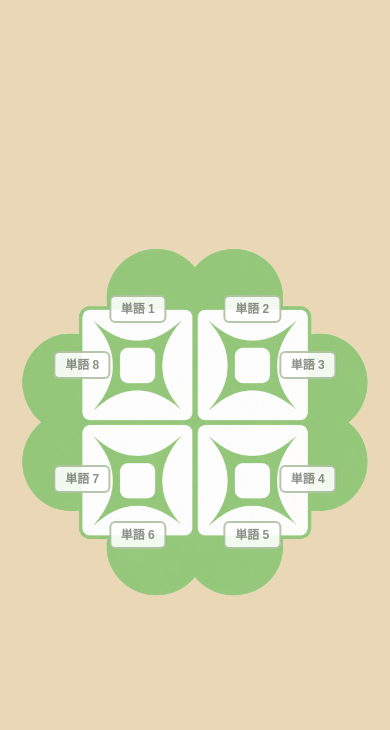
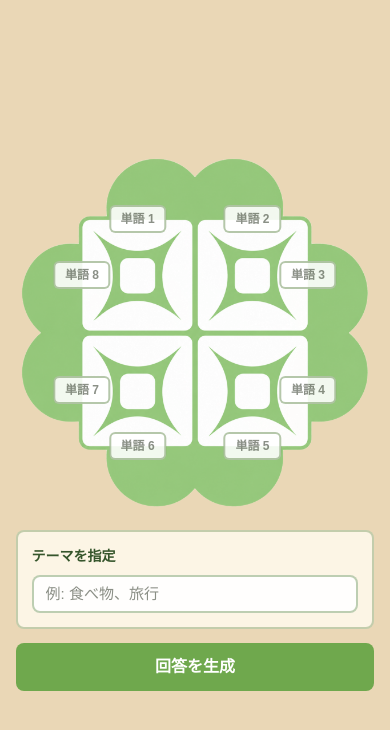
Before and after one commit to 8823-dev/clover-solver, a Next.js app: page / in a window 390 px wide. Shown: the top 730 px of the page. Built offline with nearby package versions, Linux system fonts and the light colour scheme.

Commit message:
feat: 回答生成操作パネルを追加

```diff
--- a/src/app/globals.css
+++ b/src/app/globals.css
@@ -32,10 +32,18 @@
   background-color: var(--clover-page-background);
 }
 
+.solver-layout {
+  display: flex;
+  align-items: center;
+  justify-content: center;
+  gap: clamp(24px, 4vw, 48px);
+}
+
 .clover-board {
   position: relative;
   width: min(82vw, 620px);
   aspect-ratio: 1 / 1;
+  flex: 0 1 620px;
 }
 
 .clover-board__image {
@@ -67,6 +75,88 @@
 .clover-board__input:focus {
   border-color: #4f8d35;
   background: #ffffff;
+}
+
+.generate-panel {
+  display: flex;
+  width: min(100%, 240px);
+  flex: 0 0 240px;
+  flex-direction: column;
+  gap: 14px;
+}
+
+.generate-panel__options {
+  display: flex;
+  flex-direction: column;
+  gap: 8px;
+  border: 2px solid rgba(91, 132, 67, 0.35);
+  border-radius: 8px;
+  background: rgba(255, 251, 239, 0.84);
+  padding: 14px;
+}
+
+.generate-panel__label {
+  color: #35552b;
+  font-size: 14px;
+  font-weight: 700;
+}
+
+.generate-panel__theme-input {
+  height: 38px;
+  border: 2px solid rgba(91, 132, 67, 0.4);
+  border-radius: 8px;
+  background: rgba(255, 255, 255, 0.9);
+  color: #17210f;
+  font-size: 15px;
+  outline: none;
+  padding: 0 12px;
+}
+
+.generate-panel__theme-input:focus {
+  border-color: #4f8d35;
+  background: #ffffff;
+}
+
+.generate-panel__button {
+  height: 48px;
+  border: 0;
+  border-radius: 8px;
+  background: #6fa84d;
+  color: #ffffff;
+  cursor: pointer;
+  font-size: 16px;
+  font-weight: 700;
+}
+
+.generate-panel__button:disabled {
+  cursor: not-allowed;
+  opacity: 0.72;
+}
+
+.generate-panel__status {
+  display: flex;
+  min-height: 24px;
+  align-items: center;
+  justify-content: center;
+  gap: 8px;
+  color: #35552b;
+  font-size: 14px;
+  font-weight: 700;
+}
+
+.generate-panel__spinner {
+  width: 16px;
+  aspect-ratio: 1 / 1;
+  border: 2px solid rgba(53, 85, 43, 0.2);
+  border-top-color: #4f8d35;
+  border-radius: 9999px;
+  animation: generate-spin 0.8s linear infinite;
+}
+
+@keyframes generate-spin {
+  to {
+    transform: rotate(360deg);
+  }
 }
 
 .clover-board__input--top-left {
@@ -109,9 +199,15 @@
   left: 18.5%;
 }
 
-@media (max-width: 640px) {
+@media (max-width: 900px) {
+  .solver-layout {
+    flex-direction: column;
+    gap: 18px;
+  }
+
   .clover-board {
     width: min(92vw, 520px);
+    flex-basis: auto;
   }
 
   .clover-board__input {
@@ -119,4 +215,9 @@
     height: 28px;
     border-radius: 6px;
   }
+
+  .generate-panel {
+    width: min(92vw, 360px);
+    flex-basis: auto;
+  }
 }
--- a/src/app/page.tsx
+++ b/src/app/page.tsx
@@ -1,10 +1,12 @@
 import { CloverBoard } from "@/components/CloverBoard";
+import { GenerateAnswerPanel } from "@/components/GenerateAnswerPanel";
 
 export default function Home() {
   return (
     <div className="clover-page min-h-screen px-4 py-4 text-foreground sm:px-8">
-      <main className="mx-auto flex min-h-[calc(100vh-2rem)] w-full max-w-6xl items-center justify-center">
+      <main className="solver-layout mx-auto min-h-[calc(100vh-2rem)] w-full max-w-6xl">
         <CloverBoard />
+        <GenerateAnswerPanel />
       </main>
     </div>
   );
--- /dev/null
+++ b/src/components/GenerateAnswerPanel.tsx
@@ -0,0 +1,56 @@
+"use client";
+
+import { useState } from "react";
+
+export function GenerateAnswerPanel() {
+  const [theme, setTheme] = useState("");
+  const [isGenerating, setIsGenerating] = useState(false);
+
+  const handleGenerate = async () => {
+    if (isGenerating) {
+      return;
+    }
+
+    setIsGenerating(true);
+    await new Promise((resolve) => setTimeout(resolve, 1200));
+    setIsGenerating(false);
+  };
+
+  return (
+    <aside className="generate-panel" aria-label="回答生成">
+      <div className="generate-panel__options">
+        <label className="generate-panel__label" htmlFor="theme">
+          テーマを指定
+        </label>
+        <input
+          id="theme"
+          className="generate-panel__theme-input"
+          type="text"
+          value={theme}
+          onChange={(event) => setTheme(event.target.value)}
+          placeholder="例: 食べ物、旅行"
+        />
+      </div>
+
+      <button
+        className="generate-panel__button"
+        type="button"
+        disabled={isGenerating}
+        onClick={handleGenerate}
+      >
+        {isGenerating ? "生成中" : "回答を生成"}
+      </button>
+
+      {isGenerating ? (
+        <div
+          className="generate-panel__status"
+          role="status"
+          aria-live="polite"
+        >
+          <span className="generate-panel__spinner" aria-hidden="true" />
+          回答を生成中
+        </div>
+      ) : null}
+    </aside>
+  );
+}
```
